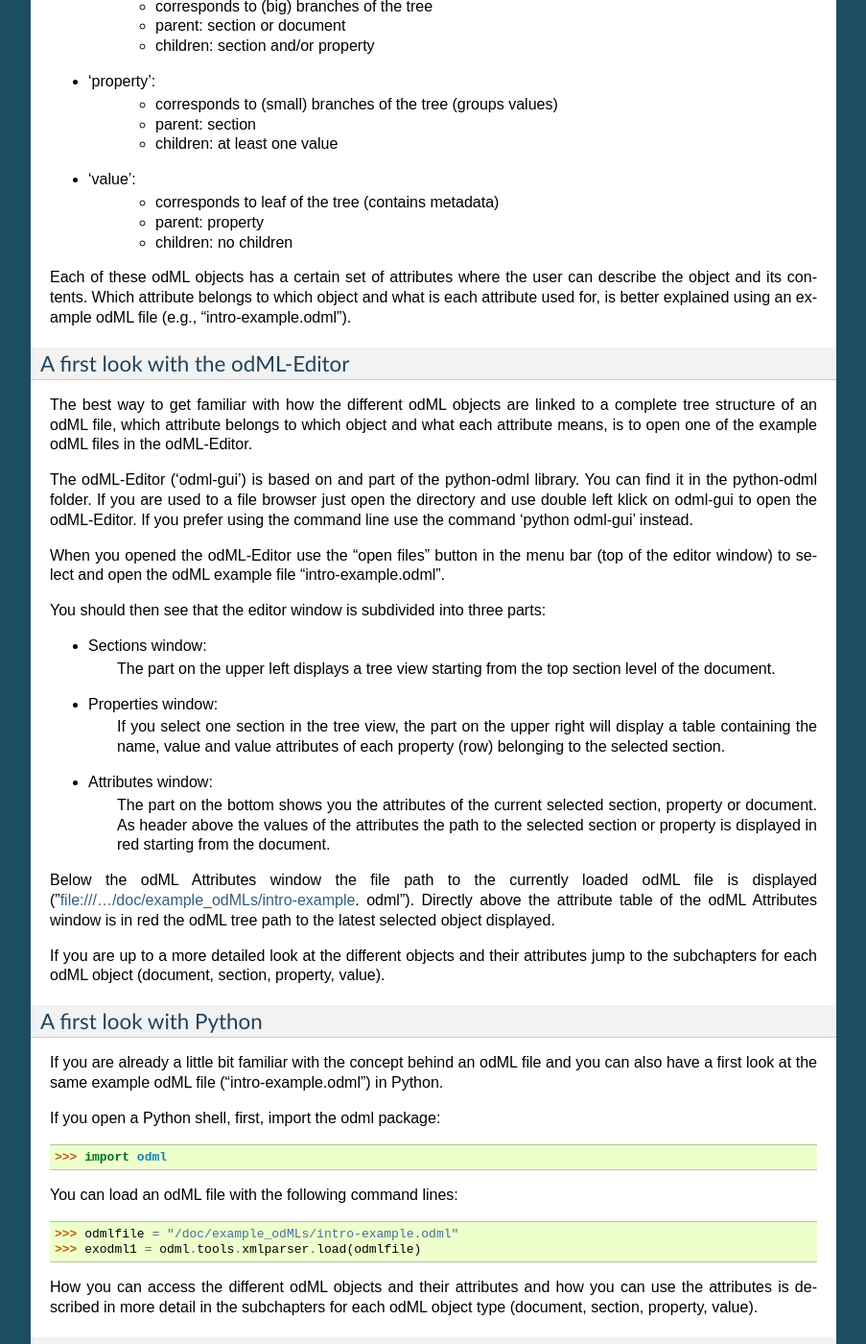
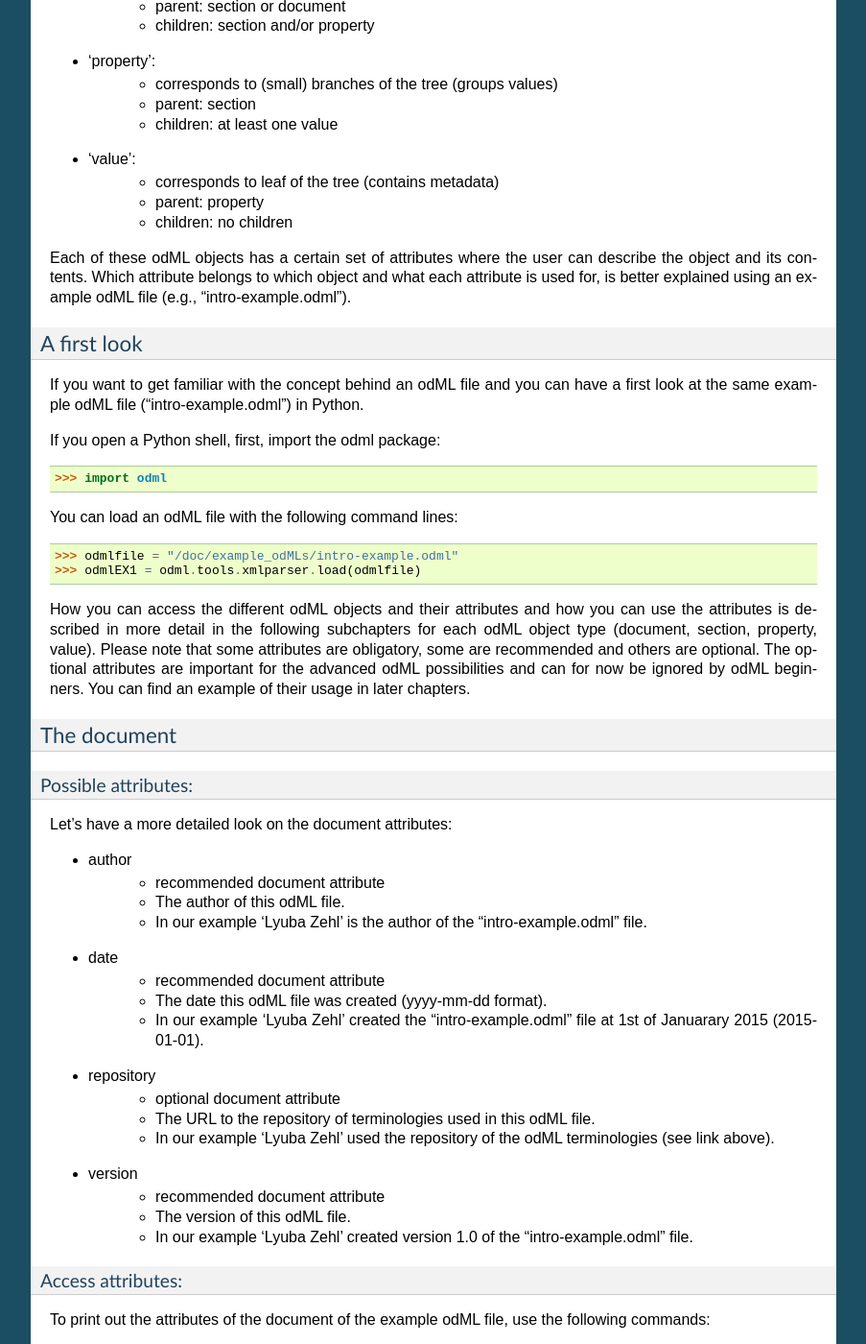
Before and after one commit to G-Node/python-odml, a Sphinx documentation site: the page built from doc/tutorial.rst, in a window 1280 px wide and 1400 px high, scrolled down 1816 px. Shown: the whole window at 96% size, without its empty margins (198-1101 px from the left). Built offline with Sphinx 7.4.7, drawn with Linux system fonts in a browser that asks for light colours; some of the changed text lies outside the part shown.

Commit message:
updated tutorial

```diff
--- a/doc/tutorial.rst
+++ b/doc/tutorial.rst
@@ -58,9 +58,8 @@ have never learned a programming language.
 
 To cover the different demands of all users, we first provide a slow
 introduction to odML that allows programming beginners to learn the
-basic concepts behind odML. We will first examine a simple odML file
-using the interactive odML-Editor. In a next step, we will demonstrate
-how to generate the same odML file via the Python-odML library. In
+basic concepts behind odML. In a next step, we will demonstrate
+how to generate an odML file via the Python-odML library. In
 later chapters we present more advanced possibilies of the Python-odML
 library (e.g. how to search for a certain metadata within an odML file).
 
@@ -131,59 +130,14 @@ objects.
 
 Each of these odML objects has a certain set of attributes where the
 user can describe the object and its contents. Which attribute belongs
-to which object and what is each attribute used for, is better explained
+to which object and what each attribute is used for, is better explained
 using an example odML file (e.g., "intro-example.odml").
 
-A first look with the odML-Editor
----------------------------------
-The best way to get familiar with how the different odML objects are
-linked to a complete tree structure of an odML file, which attribute
-belongs to which object and what each attribute means, is to open one
-of the example odML files in the odML-Editor.
-
-The odML-Editor ('odml-gui') is based on and part of the python-odml
-library. You can find it in the python-odml folder. If you are used to
-a file browser just open the directory and use double left klick on
-odml-gui to open the odML-Editor. If you prefer using the command line
-use the command 'python odml-gui' instead.
-
-When you opened the odML-Editor use the "open files" button in the menu
-bar (top of the editor window) to select and open the odML example file
-"intro-example.odml".
-
-You should then see that the editor window is subdivided into three
-parts:
-
-- Sections window:
-	The part on the upper left displays a tree view starting from the
-	top section level of the document.
-
-- Properties window:
-	If you select one section in the tree view, the part on the upper
-	right will display a table containing the name, value and value
-	attributes of each property (row) belonging to the selected section.
-
-- Attributes window:
-	The part on the bottom shows you the attributes of the current
-	selected section, property or document. As header above the values
-	of the attributes the path to the selected section or property is
-	displayed in red starting from the document.
-
-Below the odML Attributes window the file path to the currently loaded
-odML file is displayed ("file:///.../doc/example_odMLs/intro-example.
-odml"). Directly above the attribute table of the odML Attributes
-window is in red the odML tree path to the latest selected object
-displayed.
-
-If you are up to a more detailed look at the different objects and their
-attributes jump to the subchapters for each odML object (document,
-section, property, value).
-
-A first look with Python
-------------------------
-If you are already a little bit familiar with the concept behind an odML
-file and you can also have a first look at the same example odML file
-("intro-example.odml") in Python.
+A first look
+------------
+If you want to get familiar with the concept behind an odML file and you can
+have a first look at the same example odML file  ("intro-example.odml") in
+Python.
 
 If you open a Python shell, first, import the odml package::
 
@@ -192,61 +146,21 @@ If you open a Python shell, first, import the odml package::
 You can load an odML file with the following command lines::
 
 	>>> odmlfile = "/doc/example_odMLs/intro-example.odml"
-	>>> exodml1 = odml.tools.xmlparser.load(odmlfile)
+	>>> odmlEX1 = odml.tools.xmlparser.load(odmlfile)
 
 How you can access the different odML objects and their attributes and
-how you can use the attributes is described in more detail in the
+how you can use the attributes is described in more detail in the following
 subchapters for each odML object type (document, section, property,
-value).
+value). Please note that some attributes are obligatory, some are recommended
+and others are optional. The optional attributes are important for the
+advanced odML possibilities and can for now be ignored by odML
+beginners. You can find an example of their usage in later chapters.
 
 The document
 ------------
-Display attributes using the odML-Editor:
-*****************************************
-If you just opened the example odML file you should see the following
-table in the odML Attributes window:
-
-	+--------------+--------------+
-	| Attributes   | Document     |
-	+--------------+--------------+
-	| Attribute    | Value        |
-	+==============+==============+
-	| author       | Lyuba Zehl   |
-	+--------------+--------------+
-	| date         | 2015-01-01   |
-	+--------------+--------------+
-	| repository   | 'http://...' |
-	+--------------+--------------+
-	| version      | 1.0          |
-	+--------------+--------------+
-
-If you already selected, e.g. the section 'Person' in the odML Sections
-window, you have to select the 'Document' of the tree path above the
-attribute table to display again the attributes of the document. The
-tree path will remain the path to the previous selected odML object
-(e.g. Document:Person).
-
-Display attributes using Python:
-********************************
-To print out the attributes of the document of the example odML file,
-use the following commands::
-
-	>>> odmlfile.document.author
-	'Lyuba Zehl'
-	>>> odmlfile.document.date
-	'2015-01-01'
-	>>> odmlfile.document.version
-	1.0
-	>>> odmlfile.document.repository
-	'http://portal.g-node.org/odml/terminologies/v1.0/terminologies.xml'
-
-Document attributes:
+Possible attributes:
 ********************
-Let's have a more detailed look on the document attributes.
-Please note that some attributes are obligatory, some are recommended
-and others are optional. The optional attributes are important for the
-advanced odML possibilities and can for now be ignored by odML
-beginners. You can find an example of their usage in later chapters.
+Let's have a more detailed look on the document attributes:
 
 - author
 	- recommended document attribute
@@ -268,6 +182,21 @@ beginners. You can find an example of their usage in later chapters.
 	- The version of this odML file.
 	- In our example 'Lyuba Zehl' created version 1.0 of the
 	  "intro-example.odml" file.
+
+Access attributes:
+******************
+To print out the attributes of the document of the example odML file,
+use the following commands::
+
+	>>> odmlfile.document.author
+	'Lyuba Zehl'
+	>>> odmlfile.document.date
+	'2015-01-01'
+	>>> odmlfile.document.version
+	1.0
+	>>> odmlfile.document.repository
+	'http://portal.g-node.org/odml/terminologies/v1.0/terminologies.xml'
+
 
 
 The sections
```
Also changed, not shown: other parts of doc/tutorial.rst (+1 -1 lines).
